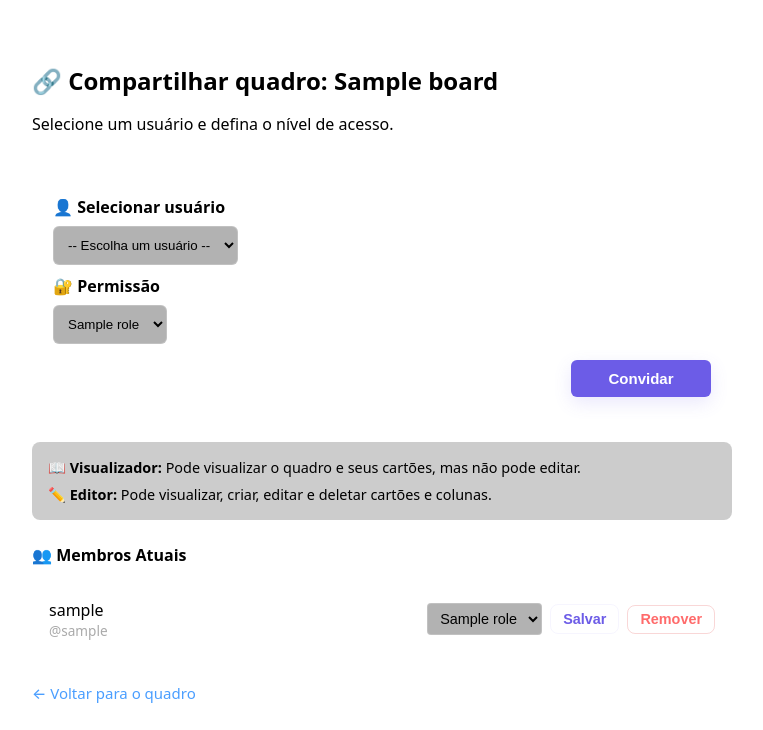
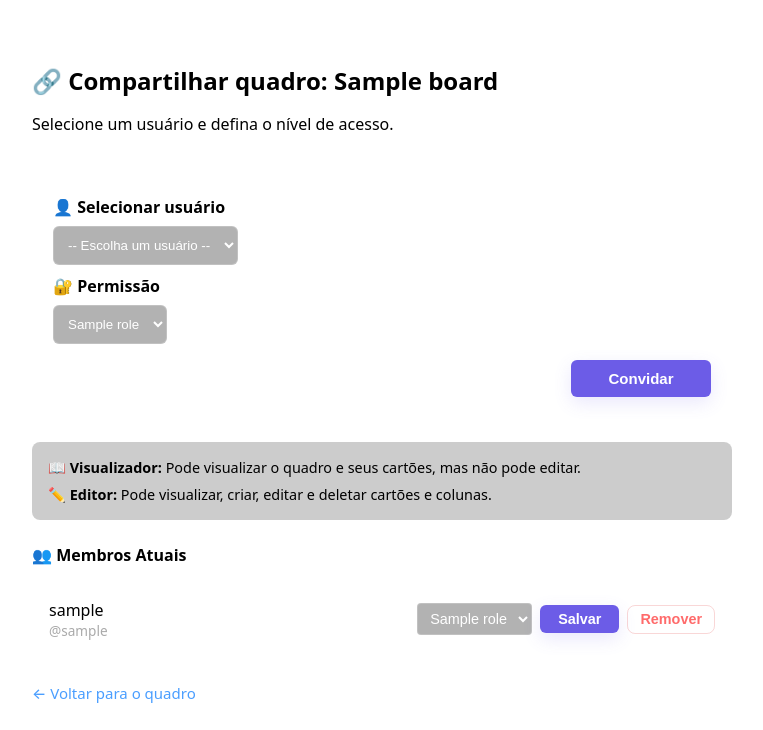
Before and after one commit to leovieirad/Projeto-Kanban, a Django app: template boards/templates/boards/board_share.html in a window 1280 px wide. Shown: the part 70-800 px from the top of the page, without its empty margins (258-1021 px from the left). Run offline with Django 3.2, Linux system fonts and the light colour scheme; tables that the repository leaves empty hold one stand-in row (values such as "Sample post"); the template is opened without the code that fills it: values that come from a table or form of the project are taken from there, most other values are stand-ins (such as "Sample title", 1, 10 or a date in 2020).

Commit message:
Ajustando botões da aba de compartilhamento

```diff
--- a/boards/static/boards/styles.css
+++ b/boards/static/boards/styles.css
@@ -465,6 +465,34 @@ body.dark-mode #edit-board-form .form-control:hover {
   margin-bottom: 20px;
 }
 
+/* Melhorar visibilidade de selects e inputs em geral */
+.form-control {
+  color: inherit;
+}
+
+select.form-control,
+select.form-control-sm {
+  color: #fff !important;
+}
+
+select.form-control option,
+select.form-control-sm option {
+  background: #2b2d31;
+  color: #fff;
+}
+
+body.light-mode select.form-control,
+body.light-mode select.form-control-sm {
+  color: #1f2937 !important;
+}
+
+body.light-mode select.form-control option,
+body.light-mode select.form-control-sm option {
+  background: #fff;
+  color: #1f2937;
+}
+}
+
 #edit-board-form .btn-success {
   margin-top: 8px;
   padding: 10px 24px;
@@ -545,6 +573,19 @@ body.dark-mode .btn-link { color: var(--primary); }
 
 /* Variante de botão pequeno usada nos templates */
 .btn-sm { padding: 6px 10px; font-size: 14px; border-radius: 6px; }
+
+/* Botão Salvar com padding e min-width reduzidos */
+form[action*="update_member_role"] .btn-primary.btn-sm {
+  padding: 6px 8px !important;
+  min-width: auto !important;
+}
+
+/* Classe específica para botão Salvar compacto */
+.btn-save-compact {
+  padding: 6px 18px !important;
+  min-width: auto !important;
+  font-size: 0.9em !important;
+}
 
 /* Aparência para botões grandes azuis (ex: adicionar) */
 .btn-primary.full-width { display:block; text-align:center; width:100%; }
--- a/boards/templates/boards/board_share.html
+++ b/boards/templates/boards/board_share.html
@@ -80,7 +80,7 @@
                             <option value="{{ value }}" {% if member.role == value %}selected{% endif %}>{{ label }}</option>
                             {% endfor %}
                         </select>
-                        <button type="submit" class="btn btn-sm btn-secondary" style="padding: 6px 12px; font-size: 0.9em; white-space: nowrap;">Salvar</button>
+                        <button type="submit" class="btn btn-sm btn-primary btn-save-compact" style="white-space: nowrap;">Salvar</button>
                     </form>
                     <form method="post" action="{% url 'boards:remove_member' board.id member.id %}" onsubmit="return confirm('Remover este colaborador?');" style="margin: 0;">
                         {% csrf_token %}
```
